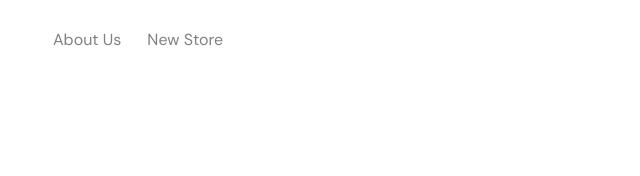
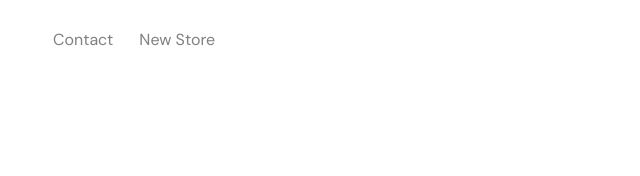
Before and after one commit to laulimas/Hello-World, a plain HTML site: page Index.html in a window 1280 px wide. Shown: the top 176 px of the page, 0-640 px from the left. Drawn offline with Linux system fonts and the light colour scheme; grey boxes are pictures that could not be loaded.

Commit message:
Update Index.html

```diff
--- a/Index.html
+++ b/Index.html
@@ -15,7 +15,7 @@
     <nav class="menu">
         <div class="izq">
             <ul class="hola">
-                <li><a class="item" href="#">About Us</a></li>
+                <li><a class="item" href="#">Contact</a></li>
                 <li><a class="item" href="#">New Store</a></li>
             </ul>
         </div>
```
